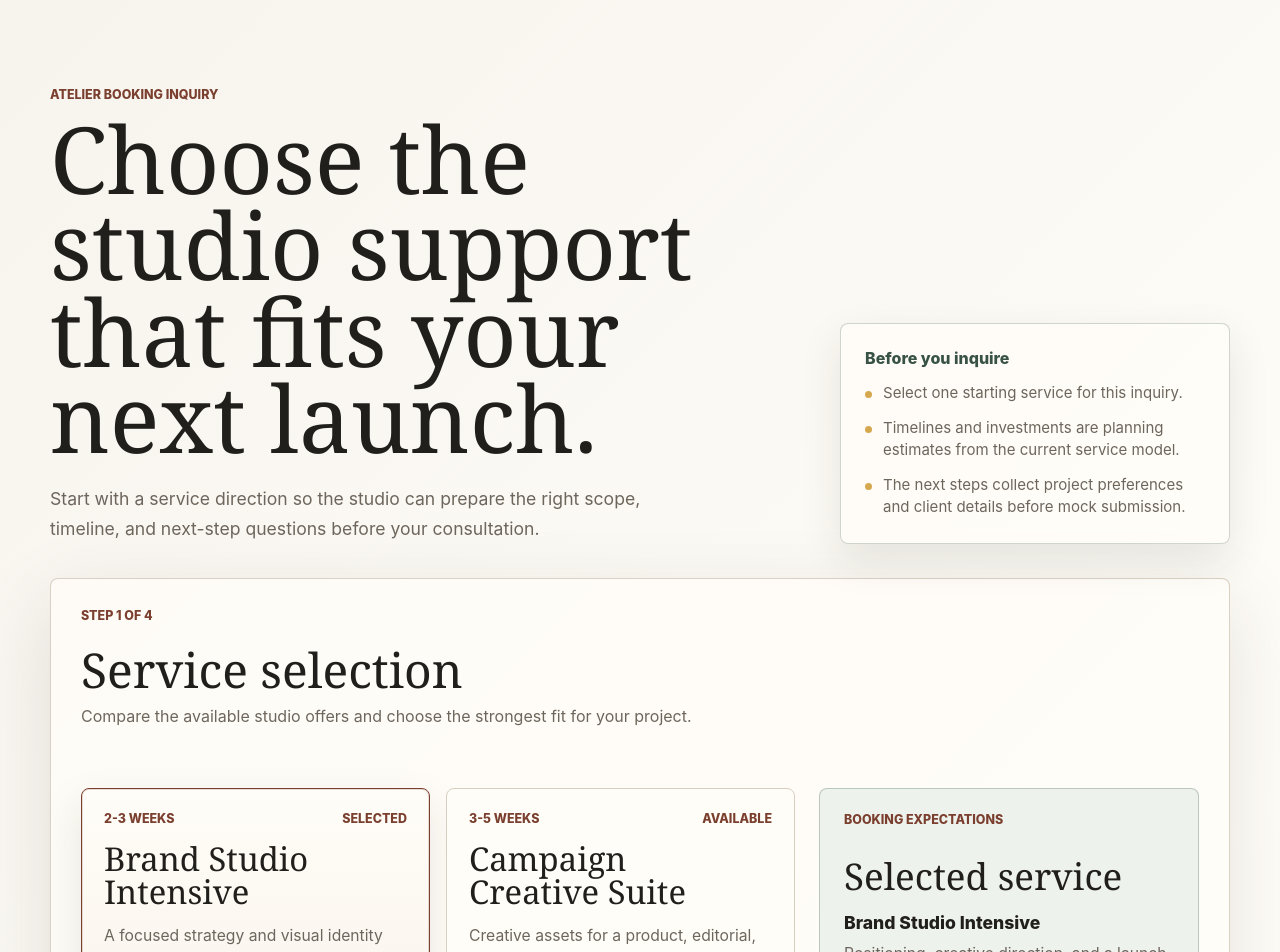
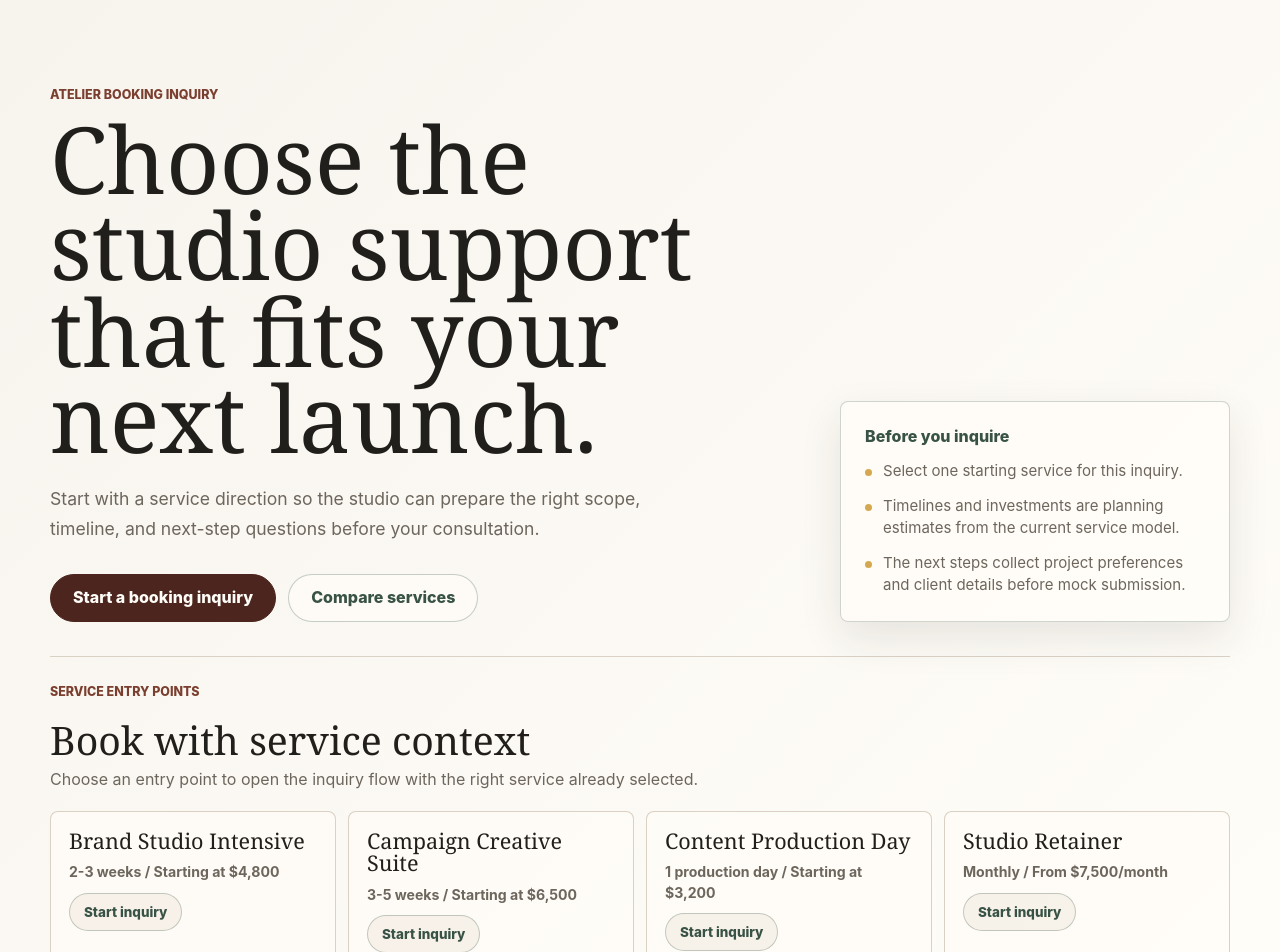
Before and after one commit to VIRTUE-CREATION-AND-DEVELOPMENT-INC/atelier-bookings, a Next.js app: page / in a window 1280 px wide. Shown: the top 952 px of the page. Built offline with nearby package versions, Linux system fonts and the light colour scheme.

Commit message:
Virtue Engine - Workplan Step 5 - Wire Booking CTAs - 2026-06-11

```diff
--- a/app/(pages)/(home)/ServiceSelection.jsx
+++ b/app/(pages)/(home)/ServiceSelection.jsx
@@ -24,10 +24,17 @@ const INITIAL_FORM_VALUES = {
 
 const getFieldErrorId = (field) => `${field}-error`;
 
-export default function ServiceSelection({ content }) {
-  const [selectedServiceId, setSelectedServiceId] = useState(
-    content.services[0]?.id || "",
+const getInitialServiceId = (services, serviceId) =>
+  services.some((service) => service.id === serviceId)
+    ? serviceId
+    : services[0]?.id || "";
+
+export default function ServiceSelection({ content, initialServiceId = "" }) {
+  const routedServiceId = getInitialServiceId(
+    content.services,
+    initialServiceId,
   );
+  const [selectedServiceId, setSelectedServiceId] = useState(routedServiceId);
   const [formValues, setFormValues] = useState(INITIAL_FORM_VALUES);
   const [errors, setErrors] = useState({});
   const [statusMessage, setStatusMessage] = useState("");
@@ -217,6 +224,7 @@ export default function ServiceSelection({ content }) {
 
     return (
       <section
+        id="booking"
         className={styles.bookingPanel}
         aria-labelledby="inquiry-confirmation"
       >
@@ -268,7 +276,11 @@ export default function ServiceSelection({ content }) {
   }
 
   return (
-    <section className={styles.bookingPanel} aria-labelledby="service-selection">
+    <section
+      className={styles.bookingPanel}
+      id="booking"
+      aria-labelledby="service-selection"
+    >
       <form
         aria-busy={flowStep === "submitting" ? "true" : "false"}
         className={styles.inquiryForm}
--- a/app/(pages)/(home)/content.js
+++ b/app/(pages)/(home)/content.js
@@ -16,6 +16,12 @@ export const homePageContent = {
     "Timelines and investments are planning estimates from the current service model.",
     "The next steps collect project preferences and client details before mock submission.",
   ],
+  primaryCtaLabel: "Start a booking inquiry",
+  secondaryCtaLabel: "Compare services",
+  serviceEntryTitle: "Book with service context",
+  serviceEntryDescription:
+    "Choose an entry point to open the inquiry flow with the right service already selected.",
+  serviceEntryCtaLabel: "Start inquiry",
   selectorTitle: "Service selection",
   selectorDescription:
     "Compare the available studio offers and choose the strongest fit for your project.",
--- a/app/(pages)/(home)/page.jsx
+++ b/app/(pages)/(home)/page.jsx
@@ -1,8 +1,25 @@
+import Link from "next/link";
 import ServiceSelection from "./ServiceSelection.jsx";
 import { homePageContent } from "./content.js";
 import styles from "./page.module.css";
 
-export default function Home() {
+const getBookingHref = (serviceId) =>
+  serviceId ? `/?service=${encodeURIComponent(serviceId)}#booking` : "#booking";
+
+const getRequestedServiceId = (searchParams) => {
+  const requestedService = Array.isArray(searchParams?.service)
+    ? searchParams.service[0]
+    : searchParams?.service;
+
+  return homePageContent.services.some((service) => service.id === requestedService)
+    ? requestedService
+    : "";
+};
+
+export default async function Home({ searchParams }) {
+  const resolvedSearchParams = await searchParams;
+  const initialServiceId = getRequestedServiceId(resolvedSearchParams);
+
   return (
     <main className={styles.pageShell}>
       <section className={styles.hero} aria-labelledby="booking-title">
@@ -10,6 +27,14 @@ export default function Home() {
           <p className={styles.kicker}>{homePageContent.eyebrow}</p>
           <h1 id="booking-title">{homePageContent.title}</h1>
           <p className={styles.heroIntro}>{homePageContent.intro}</p>
+          <div className={styles.heroActions} aria-label="Booking actions">
+            <Link className={styles.primaryLink} href={getBookingHref(initialServiceId)}>
+              {homePageContent.primaryCtaLabel}
+            </Link>
+            <Link className={styles.secondaryLink} href="#services">
+              {homePageContent.secondaryCtaLabel}
+            </Link>
+          </div>
         </div>
 
         <div className={styles.expectationCard} aria-label="Booking flow expectations">
@@ -22,7 +47,41 @@ export default function Home() {
         </div>
       </section>
 
-      <ServiceSelection content={homePageContent} />
+      <section
+        className={styles.serviceEntryPanel}
+        id="services"
+        aria-labelledby="service-entry-title"
+      >
+        <div className={styles.serviceEntryHeader}>
+          <p className={styles.kicker}>Service entry points</p>
+          <h2 id="service-entry-title">{homePageContent.serviceEntryTitle}</h2>
+          <p>{homePageContent.serviceEntryDescription}</p>
+        </div>
+
+        <div className={styles.serviceEntryGrid}>
+          {homePageContent.services.map((service) => (
+            <Link
+              className={styles.serviceEntryLink}
+              href={getBookingHref(service.id)}
+              key={service.id}
+            >
+              <span className={styles.serviceEntryName}>{service.name}</span>
+              <span className={styles.serviceEntryMeta}>
+                {service.durationLabel} / {service.investmentLabel}
+              </span>
+              <span className={styles.serviceEntryAction}>
+                {homePageContent.serviceEntryCtaLabel}
+              </span>
+            </Link>
+          ))}
+        </div>
+      </section>
+
+      <ServiceSelection
+        content={homePageContent}
+        initialServiceId={initialServiceId}
+        key={initialServiceId || "default-service"}
+      />
     </main>
   );
 }
--- a/app/(pages)/(home)/page.module.css
+++ b/app/(pages)/(home)/page.module.css
@@ -50,6 +50,63 @@
   line-height: 1.7;
 }
 
+.heroActions {
+  display: flex;
+  flex-wrap: wrap;
+  gap: 12px;
+  margin-top: 30px;
+}
+
+.primaryLink,
+.secondaryLink,
+.serviceEntryAction {
+  display: inline-flex;
+  min-height: 48px;
+  align-items: center;
+  justify-content: center;
+  border-radius: var(--radius-control);
+  padding: 12px 22px;
+  font-weight: 800;
+  line-height: 1.2;
+  text-decoration: none;
+  transition:
+    border-color 160ms ease,
+    background-color 160ms ease,
+    box-shadow 160ms ease,
+    color 160ms ease,
+    transform 160ms ease;
+}
+
+.primaryLink {
+  border: 1px solid var(--color-accent-strong);
+  background: var(--color-accent-strong);
+  color: var(--color-surface);
+}
+
+.secondaryLink {
+  border: 1px solid rgba(56, 82, 69, 0.28);
+  background: rgba(255, 253, 248, 0.7);
+  color: var(--color-forest);
+}
+
+.primaryLink:hover {
+  background: var(--color-accent);
+  transform: translateY(-1px);
+}
+
+.secondaryLink:hover {
+  border-color: rgba(123, 63, 47, 0.38);
+  color: var(--color-accent-strong);
+  transform: translateY(-1px);
+}
+
+.primaryLink:focus-visible,
+.secondaryLink:focus-visible,
+.serviceEntryLink:focus-visible {
+  outline: none;
+  box-shadow: var(--focus-ring);
+}
+
 .expectationCard {
   border: 1px solid rgba(56, 82, 69, 0.24);
   border-radius: var(--radius-card);
@@ -94,7 +151,97 @@
   content: "";
 }
 
+.serviceEntryPanel {
+  width: min(100%, var(--page-max));
+  margin: 0 auto 24px;
+  scroll-margin-top: 18px;
+  border-top: 1px solid rgba(216, 206, 192, 0.9);
+  border-bottom: 1px solid rgba(216, 206, 192, 0.9);
+  padding: 28px 0;
+}
+
+.serviceEntryHeader {
+  display: grid;
+  gap: 8px;
+  max-width: 680px;
+  margin-bottom: 18px;
+}
+
+.serviceEntryHeader h2 {
+  margin: 0;
+  color: var(--color-text);
+  font-family: var(--font-serif);
+  font-size: 2.45rem;
+  font-weight: 500;
+  letter-spacing: 0;
+  line-height: 1;
+}
+
+.serviceEntryHeader p:last-child {
+  margin: 0;
+  color: var(--color-muted);
+  line-height: 1.6;
+}
+
+.serviceEntryGrid {
+  display: grid;
+  grid-template-columns: repeat(4, minmax(0, 1fr));
+  gap: 12px;
+}
+
+.serviceEntryLink {
+  display: grid;
+  min-height: 156px;
+  min-width: 0;
+  align-content: start;
+  gap: 10px;
+  border: 1px solid rgba(216, 206, 192, 0.94);
+  border-radius: var(--radius-card);
+  background: rgba(255, 253, 248, 0.68);
+  color: var(--color-text);
+  padding: 18px;
+  text-decoration: none;
+  transition:
+    border-color 160ms ease,
+    background-color 160ms ease,
+    box-shadow 160ms ease,
+    transform 160ms ease;
+}
+
+.serviceEntryLink:hover {
+  border-color: rgba(123, 63, 47, 0.38);
+  background: var(--color-surface);
+  box-shadow: var(--shadow-card);
+  transform: translateY(-2px);
+}
+
+.serviceEntryName {
+  color: var(--color-text);
+  font-family: var(--font-serif);
+  font-size: 1.35rem;
+  line-height: 1.05;
+}
+
+.serviceEntryMeta {
+  color: var(--color-muted);
+  font-size: 0.88rem;
+  font-weight: 700;
+  line-height: 1.45;
+}
+
+.serviceEntryAction {
+  justify-self: start;
+  min-height: 38px;
+  margin-top: auto;
+  border: 1px solid rgba(56, 82, 69, 0.28);
+  background: rgba(241, 234, 223, 0.55);
+  color: var(--color-forest);
+  padding: 9px 14px;
+  font-size: 0.84rem;
+}
+
 .bookingPanel {
+  scroll-margin-top: 18px;
   padding: 30px;
   border: 1px solid rgba(216, 206, 192, 0.95);
   border-radius: var(--radius-large);
@@ -819,6 +966,10 @@
     grid-template-columns: repeat(2, minmax(0, 1fr));
   }
 
+  .serviceEntryGrid {
+    grid-template-columns: repeat(2, minmax(0, 1fr));
+  }
+
   .reviewSummary {
     grid-template-columns: repeat(2, minmax(0, 1fr));
   }
@@ -870,8 +1021,19 @@
 
   .fieldGrid,
   .radioGrid,
+  .serviceEntryGrid,
   .reviewSummary {
     grid-template-columns: 1fr;
+  }
+
+  .heroActions {
+    align-items: stretch;
+    flex-direction: column;
+  }
+
+  .primaryLink,
+  .secondaryLink {
+    width: 100%;
   }
 
   .serviceCard {
@@ -910,12 +1072,19 @@
   .fieldShell select,
   .fieldShell textarea,
   .choicePill,
+  .primaryLink,
+  .secondaryLink,
+  .serviceEntryLink,
+  .serviceEntryAction,
   .submitButton,
   .secondaryButton {
     transition: none;
   }
 
   .serviceCard:hover,
+  .primaryLink:hover,
+  .secondaryLink:hover,
+  .serviceEntryLink:hover,
   .submitButton:hover,
   .secondaryButton:hover {
     transform: none;
```
